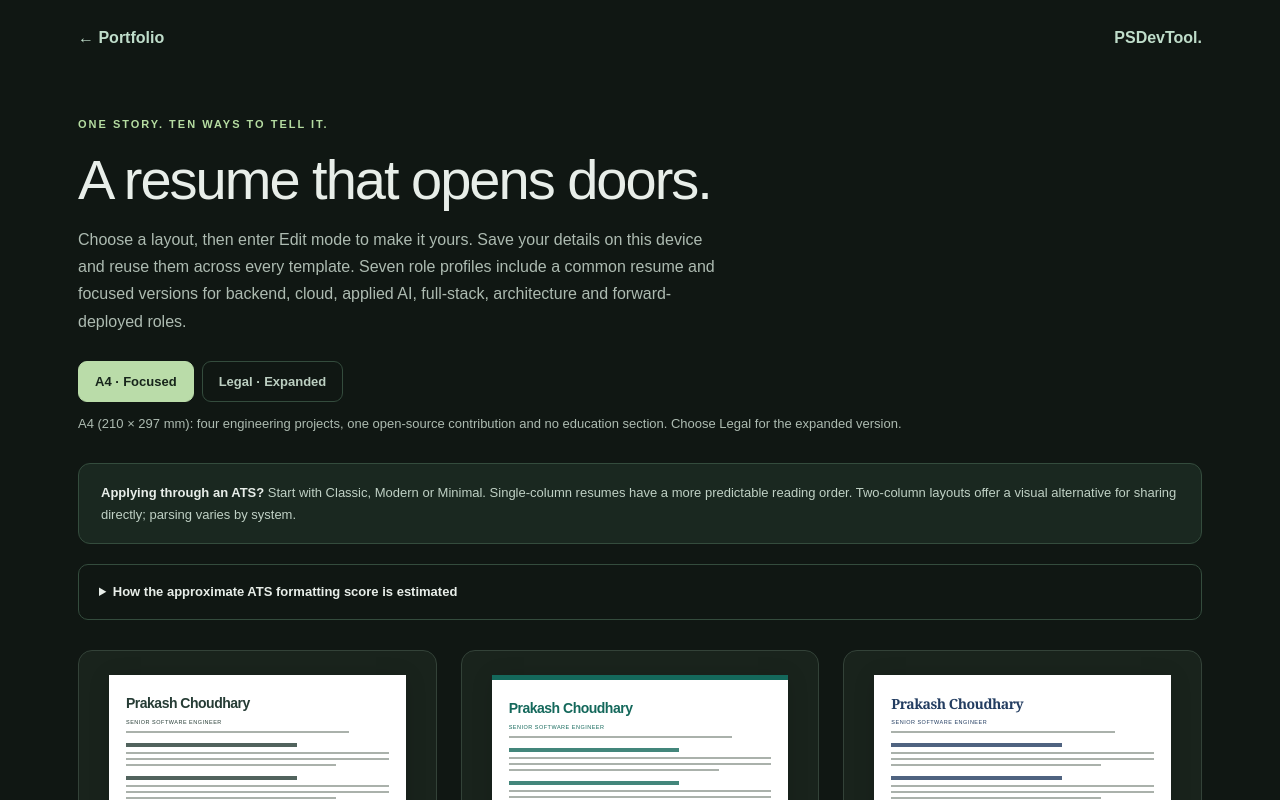
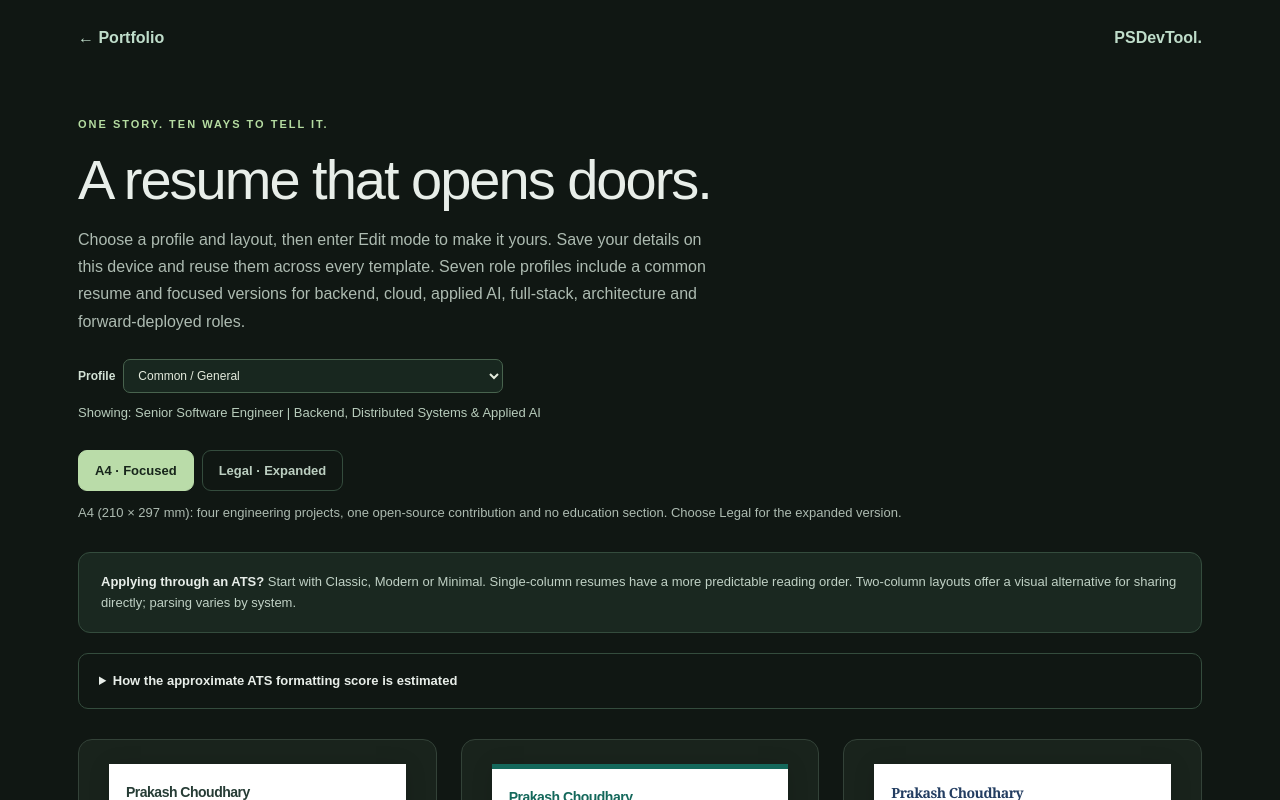
Before and after one commit to pspcps/diffwise, a React (Vite) app: page /resume in a window 1280 px wide. Built offline with nearby package versions, Linux system fonts and the light colour scheme.

Commit message:
Show a profile selector on every resume and preserve gallery selection

```diff
--- /dev/null
+++ b/src/components/Resume/ResumeProfilePicker.tsx
@@ -0,0 +1,29 @@
+import type { ResumeProfile } from "../../data/resumeProfiles";
+export default function ResumeProfilePicker({
+  profiles,
+  activeId,
+  onSelect,
+}: {
+  profiles: Pick<ResumeProfile, "id" | "name">[];
+  activeId: string;
+  onSelect: (id: string) => void;
+}) {
+  return (
+    <label className="resume-profile-picker">
+      <span>Profile</span>
+      <select
+        aria-label="Resume profile"
+        value={activeId}
+        onChange={(event) => onSelect(event.target.value)}
+        disabled={!profiles.length}
+      >
+        {!activeId && <option value="">Common example</option>}
+        {profiles.map((profile) => (
+          <option key={profile.id} value={profile.id}>
+            {profile.name}
+          </option>
+        ))}
+      </select>
+    </label>
+  );
+}
--- a/src/hooks/useResumeProfiles.ts
+++ b/src/hooks/useResumeProfiles.ts
@@ -339,6 +339,23 @@ export function useResumeProfiles(
     rename: (name: string) => {
       if (name.trim()) update({ name: name.trim().slice(0, 100) });
     },
+    viewProfile: (id: string) => {
+      if (!library || editSession || !library.profiles.some((p) => p.id === id))
+        return;
+      commit({
+        ...library,
+        activeProfileId: id,
+        profiles: library.profiles.map((p) =>
+          p.id === id
+            ? {
+                ...p,
+                templateId: templateId || p.templateId,
+                paper,
+              }
+            : p,
+        ),
+      });
+    },
     select: (id: string) => {
       if (library?.profiles.some((p) => p.id === id))
         switchProfile({ ...library, activeProfileId: id });
--- a/src/pages/ResumePage.tsx
+++ b/src/pages/ResumePage.tsx
@@ -1,3 +1,4 @@
+import ResumeProfilePicker from "../components/Resume/ResumeProfilePicker";
 import ToolGuide from "../seo/ToolGuide";
 import SiteFooter from "../seo/SiteFooter";
 import { useEffect, useMemo, useRef } from "react";
@@ -12,7 +13,7 @@ import {
 import type { ResumeContent, ResumeAppearance } from "../data/resumeDraft";
 import { ArrowUpRight } from "lucide-react";
 import { useCareerDuration } from "../hooks/useCareerDuration";
-import type { CSSProperties } from "react";
+import type { CSSProperties, MouseEvent, ReactNode } from "react";
 import {
   RESUME_TEMPLATES,
   estimateResumeFormatting,
@@ -21,6 +22,27 @@ import type { ResumeTemplate, ResumePaper } from "../data/printResume";
 import { navigateTo } from "../seo/routes";
 const short = (url: string) =>
   url.replace(/^https?:\/\//, "").replace(/\/$/, "");
+function followResumeLink(event: MouseEvent<HTMLAnchorElement>) {
+  if (
+    event.button !== 0 ||
+    event.metaKey ||
+    event.ctrlKey ||
+    event.altKey ||
+    event.shiftKey
+  )
+    return;
+  event.preventDefault();
+  const link = event.currentTarget;
+  navigateTo(link.pathname + link.search + link.hash);
+  if (link.hash) {
+    const anchor = link.hash.slice(1);
+    requestAnimationFrame(() => {
+      const target = document.getElementById(anchor);
+      if (target instanceof HTMLDetailsElement) target.open = true;
+      target?.scrollIntoView({ block: "start" });
+    });
+  }
+}
 function ResumeDocument({
   template,
   content: resume,
@@ -215,9 +237,13 @@ function ResumeDocument({
 function Gallery({
   paper,
   previewName,
+  previewTitle,
+  profilePicker,
 }: {
   paper: ResumePaper;
   previewName?: string;
+  previewTitle: string;
+  profilePicker: ReactNode;
 }) {
   return (
     <div className="resume-gallery">
@@ -230,19 +256,28 @@ function Gallery({
           <p className="resume-eyebrow">ONE STORY. TEN WAYS TO TELL IT.</p>
           <h1>A resume that opens doors.</h1>
           <p>
-            Choose a layout, then enter Edit mode to make it yours. Save your
-            details on this device and reuse them across every template. Seven
-            role profiles include a common resume and focused versions for
-            backend, cloud, applied AI, full-stack, architecture and
-            forward-deployed roles.
+            Choose a profile and layout, then enter Edit mode to make it yours.
+            Save your details on this device and reuse them across every
+            template. Seven role profiles include a common resume and focused
+            versions for backend, cloud, applied AI, full-stack, architecture
+            and forward-deployed roles.
           </p>
         </div>
+        {profilePicker}
+        <p className="resume-selected-profile" role="status">
+          Showing: {previewTitle}
+        </p>
         <nav className="resume-paper-options" aria-label="Resume paper size">
-          <a href="/resume/" aria-current={paper === "a4" ? "page" : undefined}>
+          <a
+            href="/resume/"
+            onClick={followResumeLink}
+            aria-current={paper === "a4" ? "page" : undefined}
+          >
             A4 · Focused
           </a>
           <a
             href="/resume/legal/"
+            onClick={followResumeLink}
             aria-current={paper === "legal" ? "page" : undefined}
           >
             Legal · Expanded
@@ -295,6 +330,7 @@ function Gallery({
               key={t.id}
               href={`/resume/${t.id}/${paper === "legal" ? "legal/" : ""}`}
               className="resume-template-card"
+              onClick={followResumeLink}
               style={{ "--resume-accent": t.accent } as CSSProperties}
             >
               <div
@@ -304,7 +340,7 @@ function Gallery({
                 <div className="preview-name">
                   {previewName || "PRAKASH CHOUDHARY"}
                 </div>
-                <div className="preview-subtitle">SENIOR SOFTWARE ENGINEER</div>
+                <div className="preview-subtitle">{previewTitle}</div>
                 <div className="preview-contact" />
                 <div className={`preview-body preview-cols-${t.columns}`}>
                   <div>
@@ -412,6 +448,14 @@ export default function ResumePage({ templateId }: { templateId?: string }) {
       <Gallery
         paper={paper}
         previewName={content ? content.name || "YOUR NAME" : undefined}
+        previewTitle={current.title || "YOUR PROFESSIONAL TITLE"}
+        profilePicker={
+          <ResumeProfilePicker
+            profiles={profiles.profiles}
+            activeId={profiles.activeId}
+            onSelect={profiles.viewProfile}
+          />
+        }
       />
     );
   return (
@@ -436,6 +480,11 @@ export default function ResumePage({ templateId }: { templateId?: string }) {
           ← All templates
         </a>
         <div>
+          <ResumeProfilePicker
+            profiles={profiles.profiles}
+            activeId={profiles.activeId}
+            onSelect={profiles.viewProfile}
+          />
           <span>
             {template.name} ·{" "}
             {template.columns === 1 ? "Single column" : "Two columns"}
@@ -455,7 +504,11 @@ export default function ResumePage({ templateId }: { templateId?: string }) {
               <option value="legal">Legal · Expanded</option>
             </select>
           </label>
-          <a className="resume-control-score" href="/resume/#ats-estimate">
+          <a
+            className="resume-control-score"
+            href="/resume/#ats-estimate"
+            onClick={followResumeLink}
+          >
             Approx. ATS formatting: {estimateResumeFormatting(template).score}
             /100
           </a>
@@ -482,7 +535,7 @@ export default function ResumePage({ templateId }: { templateId?: string }) {
       {content && (
         <p className="resume-custom-hint">
           {profiles.isExample
-            ? "Role examples are available in Edit resume. Choose a profile for the job you are targeting."
+            ? "Choose a profile above to view this layout for a different role. Use Edit resume to customize its details."
             : "Your saved content is applied. Longer edits may span multiple pages; check Print Preview."}
         </p>
       )}
--- a/src/resume.css
+++ b/src/resume.css
@@ -1173,3 +1173,28 @@
   .resume-editor-content > header { flex-wrap:wrap; }
   .resume-editor-actions { width:100%; }
 }
+
+.resume-profile-picker { display:flex; align-items:center; gap:8px; min-width:0; font-size:12px; color:#334d3f; }
+.resume-profile-picker > span { font-weight:700; }
+.resume-profile-picker select { min-width:0; max-width:280px; padding:8px 10px; font:inherit; border:1px solid #a5baad; border-radius:7px; background:#fff; color:#17261f; }
+.resume-profile-picker select:focus-visible { outline:2px solid #14685b; outline-offset:3px; }
+.resume-gallery .resume-profile-picker { color:#d3e2d6; margin:24px 0 10px; }
+.resume-gallery .resume-profile-picker select { background:#18271f; color:#e4ebdd; border-color:#48634e; width:100%; max-width:380px; }
+.resume-selected-profile { font-size:13px; color:#b8ccbc; line-height:1.6; margin:0 0 20px; }
+.preview-subtitle { overflow:hidden; text-overflow:ellipsis; white-space:nowrap; }
+@media(max-width:600px) {
+  .resume-controls .resume-profile-picker { width:100%; }
+  .resume-profile-picker select { flex:1; width:100%; max-width:100%; }
+}
+@media print { .resume-profile-picker, .resume-selected-profile { display:none !important; } }
+@media (max-width: 600px) {
+  .resume-controls { flex-direction:column; align-items:stretch; margin-top:16px; padding:0 16px; }
+  .resume-controls > a { align-self:flex-start; }
+  .resume-controls > div { display:grid; width:100%; grid-template-columns:repeat(2,minmax(0,1fr)); gap:8px; }
+  .resume-controls > div > span { display:none; }
+  .resume-controls .resume-profile-picker { grid-column:1 / -1; }
+  .resume-controls .resume-paper-select { min-width:0; }
+  .resume-controls .resume-paper-select select { min-width:0; width:100%; }
+  .resume-controls .resume-control-score { align-self:center; font-size:10px; }
+  .resume-controls button { padding:10px 8px; font-size:12px; }
+}
```
Also changed, not shown: 1 other file (tests, documents, lock files or other folders).
